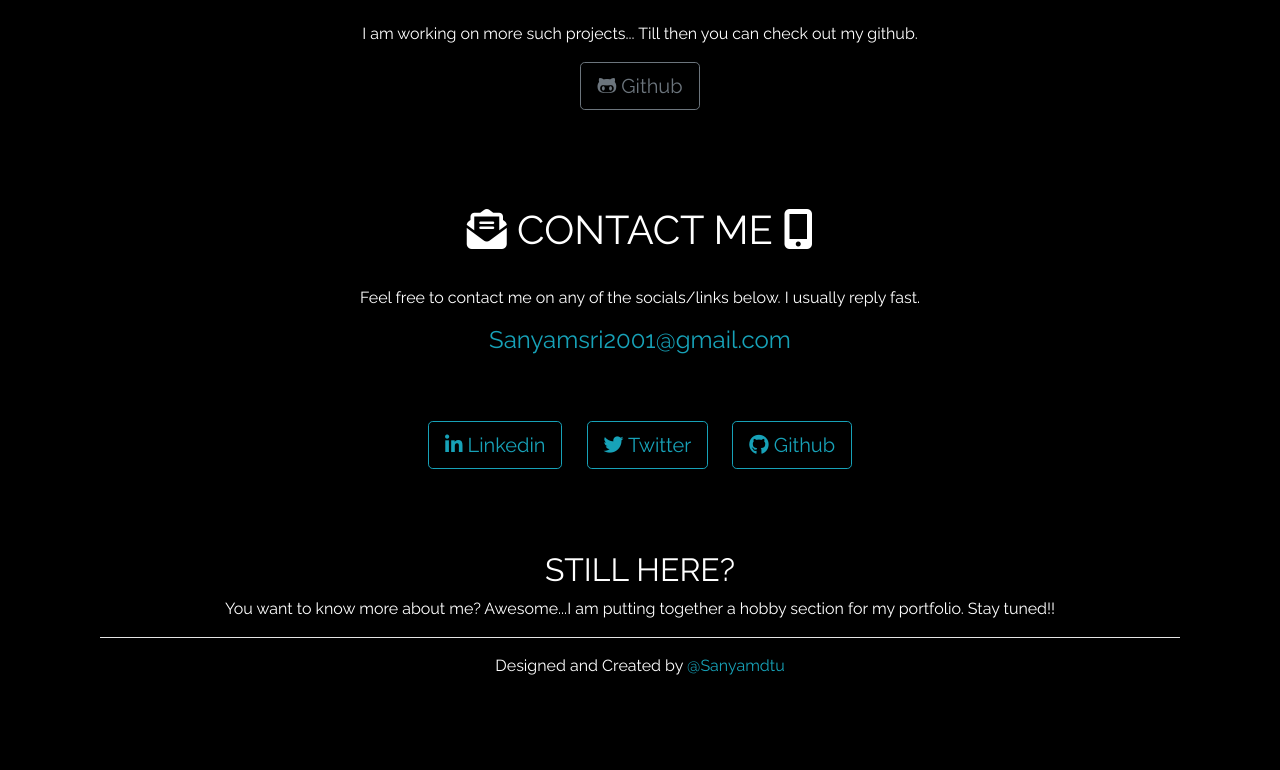
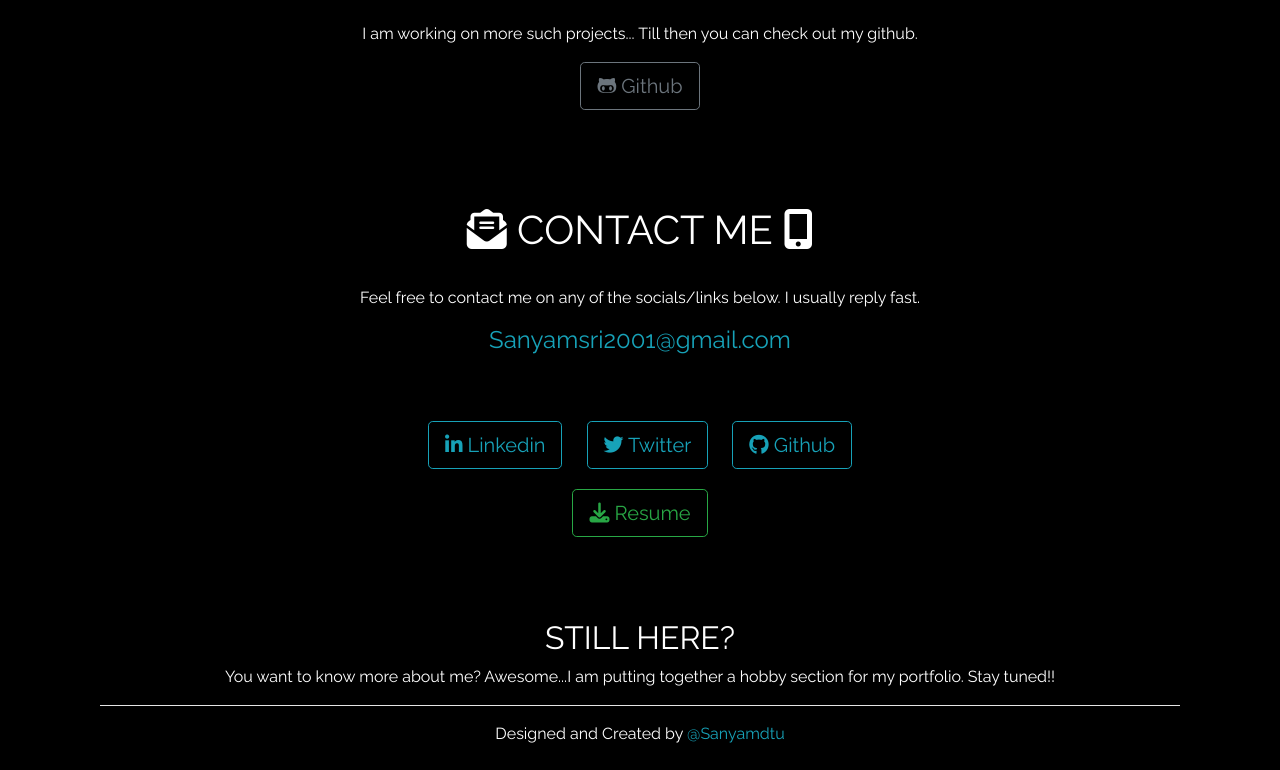
Before and after one commit to sanyamdtu/sanyamdtu.github.io, a plain HTML site: page index.html in a window 1280 px wide. Shown: the part 4354-5124 px from the top of the page. Before the commit the page ends 5056 px from the top, so only its background shows below. Drawn offline with nearby package versions, Linux system fonts and the light colour scheme; a web font is replaced by a local one.

Commit message:
first commit

```diff
--- a/index.html
+++ b/index.html
@@ -348,7 +348,7 @@
 			<a href="https://twitter.com/sanyamsrivast20" class="social btn btn-lg btn-outline-info" ><i class="fab fa-twitter"></i> Twitter</a>
 			<a href="https://www.github.com/sanyamdtu" class="social btn btn-lg btn-outline-info" ><i class="fab fa-github"></i> Github</a>
 			<br>
-			<!-- <a href="https://bit.ly/Sanyam_cv" target="_blank" class="social btn btn-lg btn-outline-success"><i class="fa fa-download"></i> Resume</a> -->
+			<a href="https://bit.ly/2zF02cA" target="_blank" class="social btn btn-lg btn-outline-success"><i class="fa fa-download"></i> Resume</a>
 		</div>
 		<!-- End Section !-->
 
```
Also changed, not shown: 1 other file.
